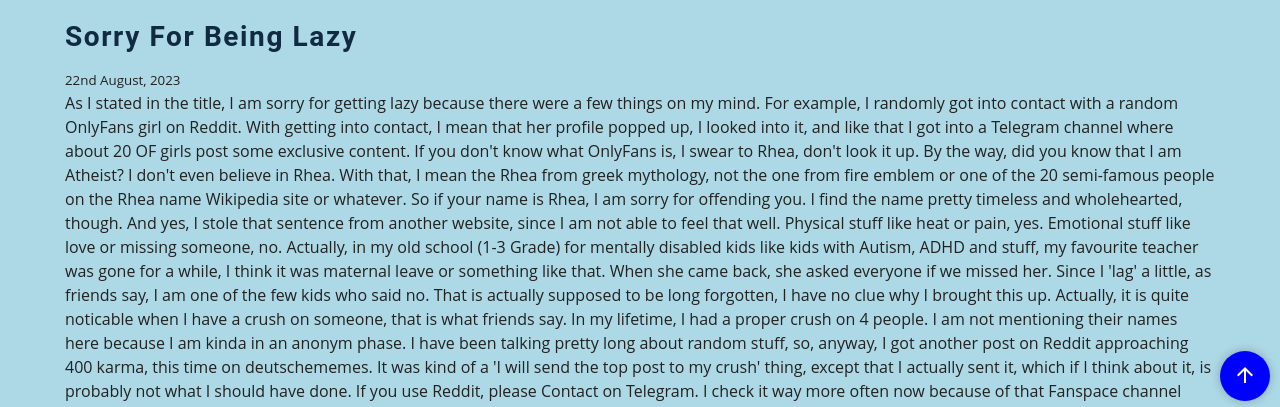
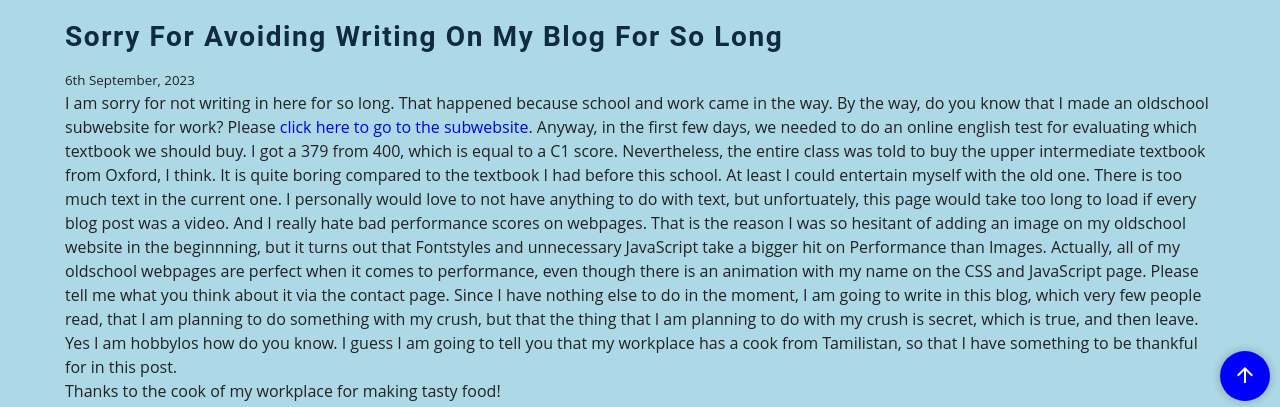
Before and after one commit to GauthamMu/gauthammu.github.io, a plain HTML site: page blog.html in a window 1280 px wide. Shown: the part 389-796 px from the top of the page. Drawn offline with Linux system fonts and the light colour scheme.

Commit message:
Update blog.html
Todays blog post

```diff
--- a/blog.html
+++ b/blog.html
@@ -13,7 +13,6 @@
 <link rel="stylesheet" href="https://fonts.googleapis.com/icon?family=Material+Icons">
 <link rel="shortcut icon" href="https://gauthammu.github.io/GM.png" type="image/x-icon">
 <link rel="stylesheet" href="/style.css"/>
-<script id="mcjs">!function(c,h,i,m,p){m=c.createElement(h),p=c.getElementsByTagName(h)[0],m.async=1,m.src=i,p.parentNode.insertBefore(m,p)}(document,"script","https://chimpstatic.com/mcjs-connected/js/users/16b078871aefb98ca37d07756/780e1689fc7b6eed03a56c404.js");</script>
 <!-- Hotjar Tracking Code for https://gauthammu.github.io -->
 <script>
     (function(h,o,t,j,a,r){
@@ -68,6 +67,29 @@ arrow_upward
 <hr>
 <h2>Blog</h2>
 </section>
+<section class="blogPostOdd" id="blogPost53">
+<h3>Sorry for avoiding writing on my blog for so long</h3>
+<p><small>6th September, 2023</small><br/>
+I am sorry for not writing in here for so long.
+That happened because school and work came in the way.
+By the way, do you know that I made an oldschool subwebsite for work?
+Please <a href="https://gauthammu.github.io/oldschool/newindex.html">click here to go to the subwebsite</a>.
+Anyway, in the first few days, we needed to do an online english test for evaluating which textbook we should buy.
+I got a 379 from 400, which is equal to a C1 score.
+Nevertheless, the entire class was told to buy the upper intermediate textbook from Oxford, I think.
+It is quite boring compared to the textbook I had before this school.
+At least I could entertain myself with the old one.
+There is too much text in the current one.
+I personally would love to not have anything to do with text, but unfortuately, this page would take too long to load if every blog post was a video.
+And I really hate bad performance scores on webpages.
+That is the reason I was so hesitant of adding an image on my oldschool website in the beginnning, but it turns out that Fontstyles and unnecessary JavaScript take a bigger hit on Performance than Images.
+Actually, all of my oldschool webpages are perfect when it comes to performance, even though there is an animation with my name on the CSS and JavaScript page.
+Please <ahref="https://gauthammu.github.io/contact">tell me what you think about it via the contact page</a>.
+Since I have nothing else to do in the moment, I am going to write in this blog, which very few people read, that I am planning to do something with my crush, but that the thing that I am planning to do with my crush is secret, which is true, and then leave.
+Yes I am hobbylos how do you know.
+I guess I am going to tell you that my workplace has a cook from Tamilistan, so that I have something to be thankful for in this post.<br/>
+Thanks to the cook of my workplace for making tasty food!</p>
+</section>
 <section class="blogPostEven" id="blogPost52">
 <h3>Sorry for being lazy</h3>
 <p><small>22nd August, 2023</small><br/>
@@ -80,7 +102,7 @@ I don't even believe in Rhea.
 With that, I mean the Rhea from greek mythology, not the one from fire emblem or one of the 20 semi-famous people on the Rhea name Wikipedia site or whatever.
 So if your name is Rhea, I am sorry for offending you.
 I find the name pretty timeless and wholehearted, though.
-And yes, I stole that sentence from another website, since I am not able to feel that well.
+And yes, I stole that sentence from another website, since I am not able to feel that well. (Coz' Aspergers)
 Physical stuff like heat or pain, yes.
 Emotional stuff like love or missing someone, no.
 Actually, in my old school (1-3 Grade) for mentally disabled kids like kids with Autism, ADHD and stuff, my favourite teacher was gone for a while, I think it was maternal leave or something like that.
@@ -96,7 +118,7 @@ If you use Reddit, please Contact on Telegram.
 I check it way more often now because of that Fanspace channel with those OF girls I talked about earlier.
 Anyway, the top comment was (translated): 'give me the Number of your Sister', which would be fine, if she would not be 10 Years old, or 5 Years younger than me.
 If you want, you can look at and understand <a href="https://www.reddit.com/r/deutschememes/comments/15xbw1e/solange_es_mehr_als_20_upvotes_hat/">the post</a> yourself, unless you use a really crappy translator.
-But as long you use either a native speaker of german or DeepL translator, you should be fine.
+But as long you use either a native speaker of German or DeepL translator, you should be fine.
 Unless the Landeskriminalamt knoks on your door, then you are not fine if you used the former option of translating the page.
 This post is getting long, so toodles!<br/>
 Thanks to my mother for reminding me to post!</p>
```
